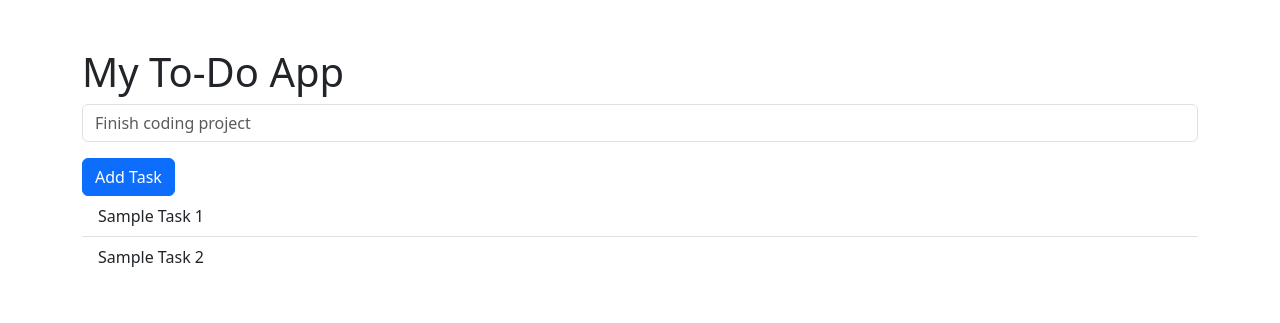
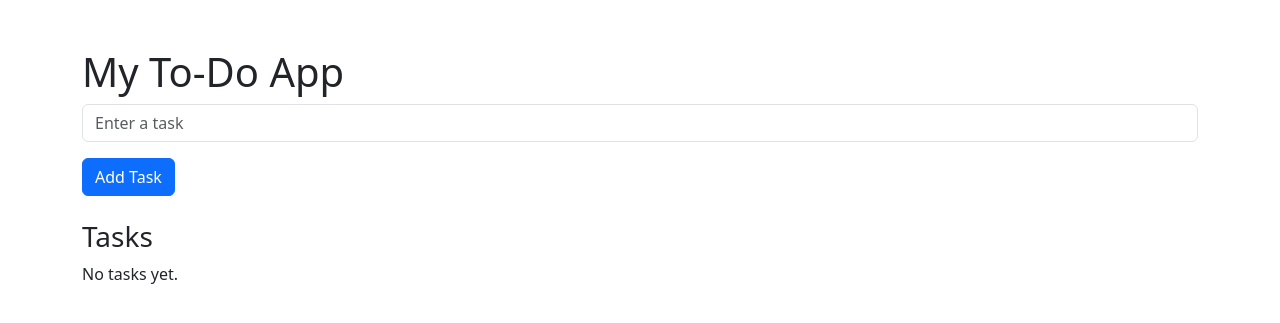
Before and after one commit to Xinstros/todo_app, a Flask app: template templates/index.html in a window 1280 px wide. Shown: the top 323 px of the page. Run offline with Flask 3, Linux system fonts and the light colour scheme; the template is opened without the code that fills it, so the values that code supplies are empty.

Commit message:
Add SQlite data base and dynamic task list

```diff
--- a/app.py
+++ b/app.py
@@ -1,15 +1,52 @@
 from flask import Flask, render_template, request
+import sqlite3
+from sqlite3 import Error
 
 app = Flask(__name__)
 
+# Initialize database
+def init_db():
+    try:
+        conn = sqlite3.connect('tasks.db')
+        c = conn.cursor()
+        c.execute('''
+            CREATE TABLE IF NOT EXISTS tasks (
+                id INTEGER PRIMARY KEY AUTOINCREMENT,
+                text TEXT NOT NULL,
+                priority TEXT DEFAULT 'low',
+                created_at TIMESTAMP DEFAULT CURRENT_TIMESTAMP
+            )
+        ''')
+        conn.commit()
+        conn.close()
+    except Error as e:
+        print(e)
+
+# Run init_db when app starts
+with app.app_context():
+    init_db()
+
 @app.route('/')
 def home():
-    return render_template('index.html')
+    conn = sqlite3.connect('tasks.db')
+    c = conn.cursor()
+    c.execute("SELECT id, text, priority, created_at FROM tasks ORDER BY created_at DESC")
+    tasks = c.fetchall()
+    conn.close()
+    return render_template('index.html', tasks=tasks)
 
 @app.route('/add', methods=['POST'])
 def add_task():
     task = request.form['task']
-    print(f"Task added: {task}")  # Will print to console; database later
+    try:
+        conn = sqlite3.connect('tasks.db')
+        c = conn.cursor()
+        c.execute("INSERT INTO tasks (text) VALUES (?)", (task,))
+        conn.commit()
+        conn.close()
+        print(f"Task added to database: {task}")
+    except Error as e:
+        print(f"Error: {e}")
     return render_template('index.html')
 
 if __name__ == '__main__':
--- a/templates/index.html
+++ b/templates/index.html
@@ -7,16 +7,24 @@
 <body>
     <div class="container mt-5">
         <h1>My To-Do App</h1>
-        <form method="POST" action="/add">
+        <form method="POST" action="/add" class="mb-4">
             <div class="mb-3">
-                <input type="text" name="task" class="form-control" placeholder="Finish coding project" required>
+                <input type="text" name="task" class="form-control" placeholder="Enter a task" required>
             </div>
             <button type="submit" class="btn btn-primary">Add Task</button>
         </form>
-        <ul class="list-group list-group-flush">
-            <li class="list-group-item">Sample Task 1</li>
-            <li class="list-group-item">Sample Task 2</li>
-        </ul>
+        <h3>Tasks</h3>
+        {% if tasks %}
+            <ul class="list-group">
+                {% for task in tasks %}
+                    <li class="list-group-item">
+                        {{ task[1] }} (Priority: {{ task[2] }}, Added: {{ task[3] }})
+                    </li>
+                {% endfor %}
+            </ul>
+        {% else %}
+            <p>No tasks yet.</p>
+        {% endif %}
     </div>
 </body>
 </html>
```
Also changed, not shown: 1 other file.
